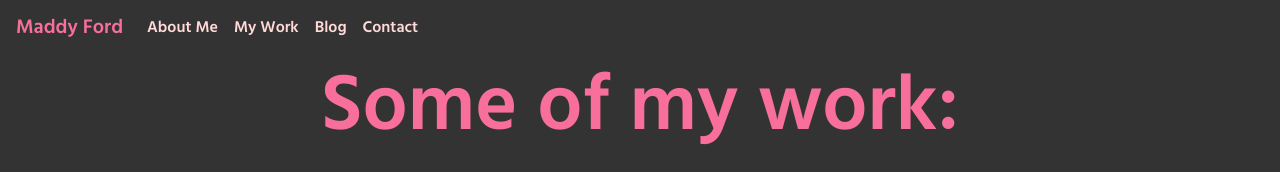
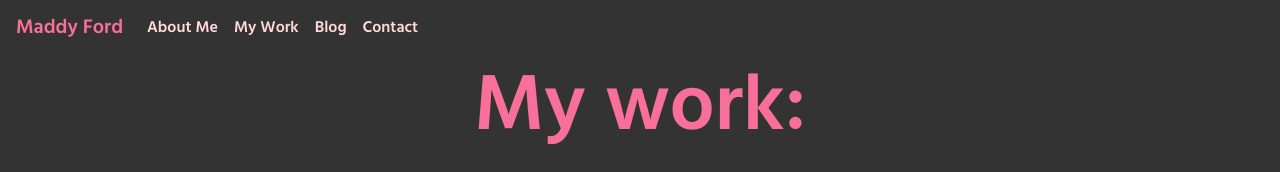
Before and after one commit to mford008/supergirl, a plain HTML site: page docs/portfolio.html in a window 1280 px wide. Shown: the top 172 px of the page. Drawn offline with nearby package versions, Linux system fonts and the light colour scheme.

Commit message:
new portfolio header

```diff
--- a/docs/portfolio.html
+++ b/docs/portfolio.html
@@ -37,7 +37,7 @@
     <div class="container">
       <div class="row">
         <div class="col">
-          <h1>Some of my work:</h1>
+          <h1>My work:</h1>
         </div>
       </div>
       <div class="row first-row">
```
